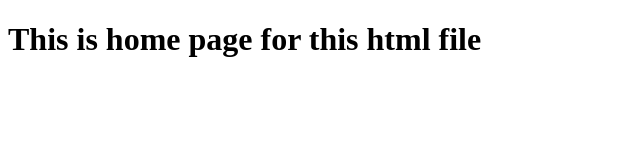
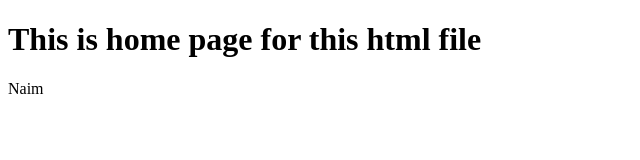
Before and after one commit to firdausshajahan/kelasgit, a plain HTML site: page index.html in a window 1280 px wide. Shown: the full height of the page, 0-640 px from the left. Drawn offline with Linux system fonts and the light colour scheme.

Commit message:
edit my name here

```diff
--- a/index.html
+++ b/index.html
@@ -7,5 +7,6 @@
 </head>
 <body>
 <h1>This is home page for this html file</h1>
+<p>Naim</p>
 </body>
 </html>
```
